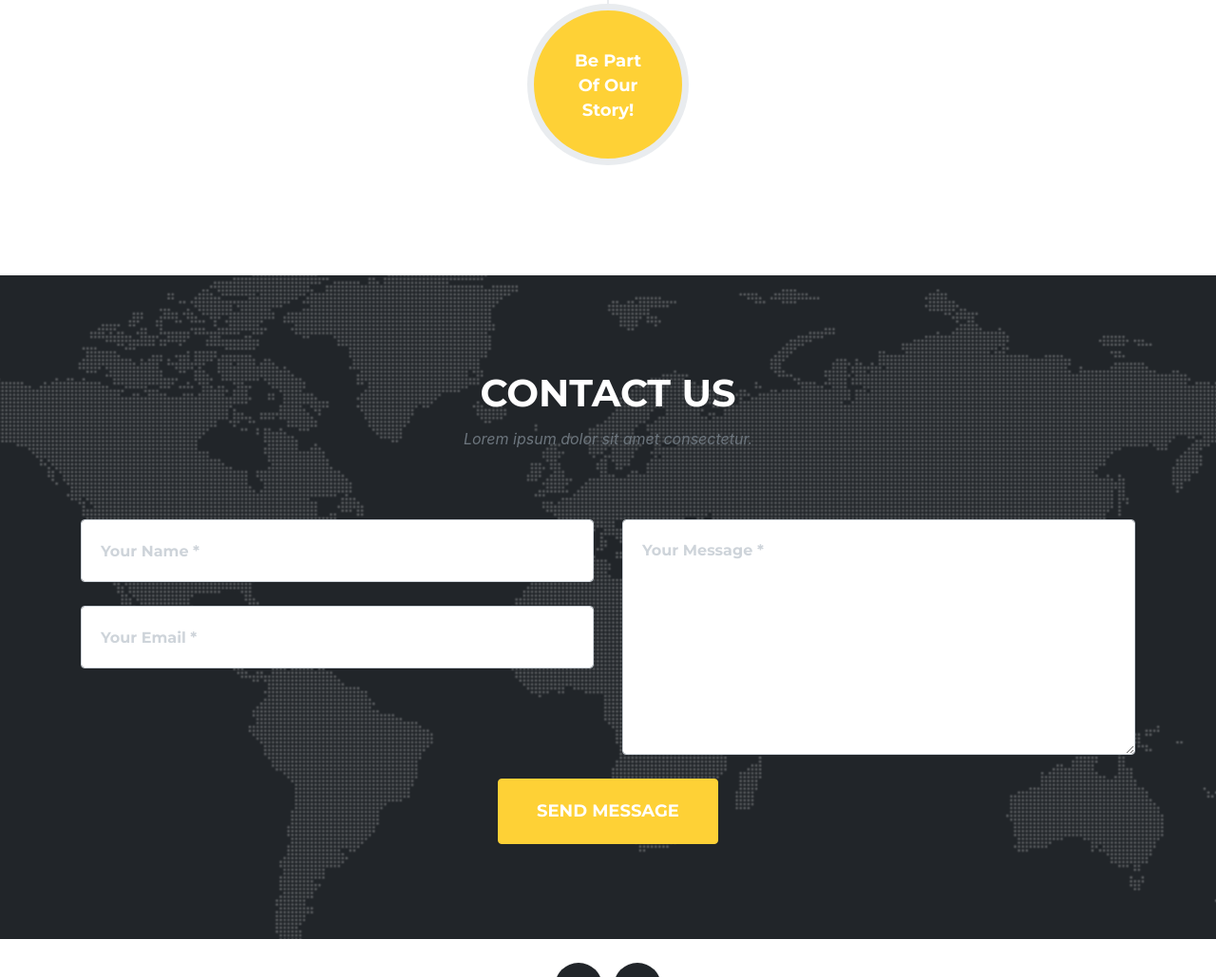
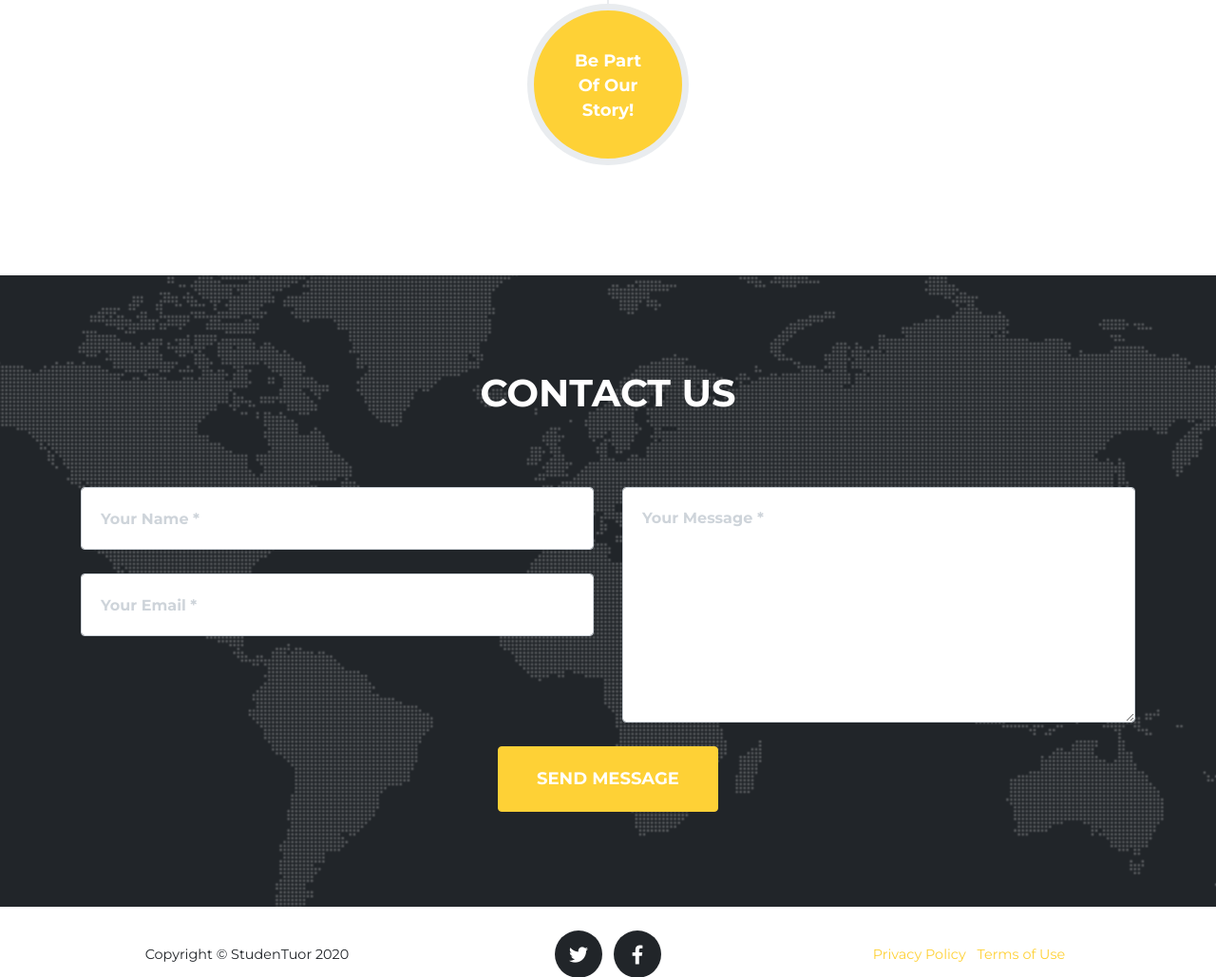
Before and after one commit to UsamaKashif/studentutor, a Django app: page / in a window 1280 px wide. Shown: the part 2023-3052 px from the top of the page at 95% size. Run offline with Django 3.2, Linux system fonts and the light colour scheme; some libraries are stand-ins or nearby versions; some web fonts are replaced.

Commit message:
minor update

```diff
--- a/main/home/templates/home/index_page.html
+++ b/main/home/templates/home/index_page.html
@@ -115,7 +115,7 @@
     <div class="row">
       <div class="col-lg-12 text-center">
         <h2 class="section-heading text-uppercase">Contact Us</h2>
-        <h3 class="section-subheading text-muted">Lorem ipsum dolor sit amet consectetur.</h3>
+        <h3 class="section-subheading text-muted"></h3>
       </div>
     </div>
     <div class="row">
--- a/main/main/settings.py
+++ b/main/main/settings.py
@@ -23,7 +23,7 @@ BASE_DIR = os.path.dirname(os.path.dirname(os.path.abspath(__file__)))
 SECRET_KEY = '3xv!p668g*2@ov=%77pj3sn)te7^mdbi4-fiz@s=ilc6h+p#1q'
 
 # SECURITY WARNING: don't run with debug turned on in production!
-DEBUG = True
+DEBUG = False
 
 ALLOWED_HOSTS = [
     'localhost',
```
